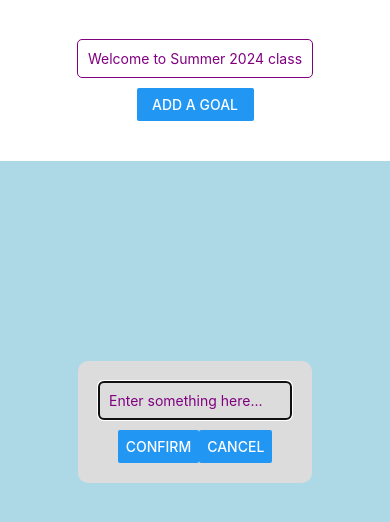
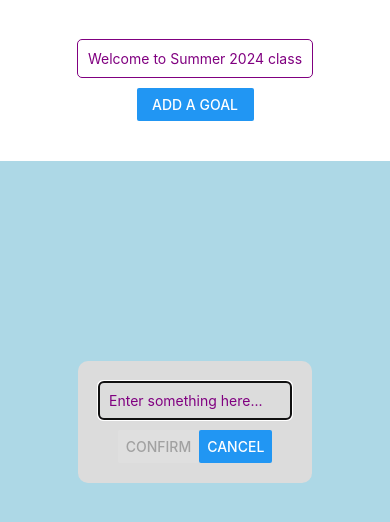
Before and after one commit to Liting-Zhou/summer24, a React Native app: screen / in a window 390 px wide. Both pictures are taken after a click on the button "ADD A GOAL". Shown: the top 522 px of the page. Built offline with nearby package versions, Linux system fonts and the light colour scheme.

Commit message:
Make the Confirm button disabled by default

```diff
--- a/components/Input.js
+++ b/components/Input.js
@@ -30,7 +30,11 @@ export default function Input({ inputHandler, cancelHandler, isModalVisible }) {
           />
           {isBlurred && <Text>Thank you</Text>}
           <View style={styles.buttonStyle}>
-            <Button title="Confirm" onPress={handleConfirm} />
+            <Button
+              title="Confirm"
+              onPress={handleConfirm}
+              disabled={text === ""}
+            />
             <Button title="Cancel" onPress={handleCancel} />
           </View>
         </View>
```
